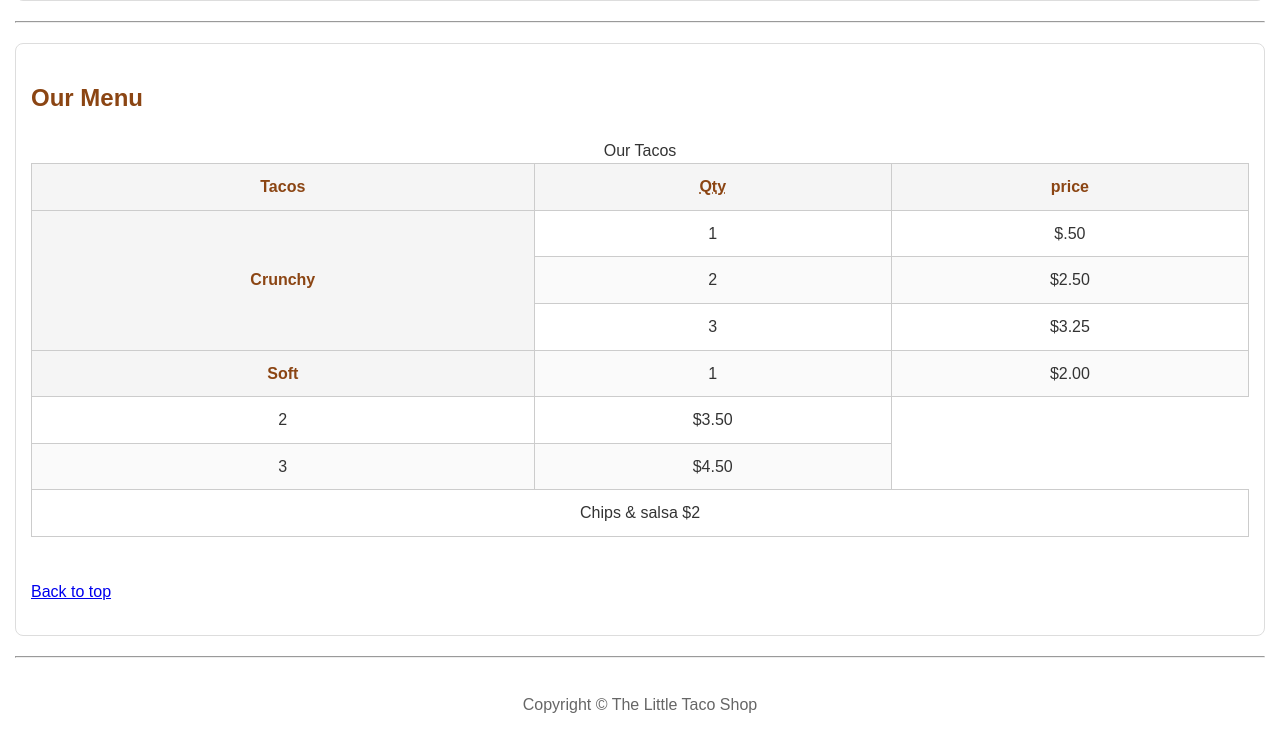
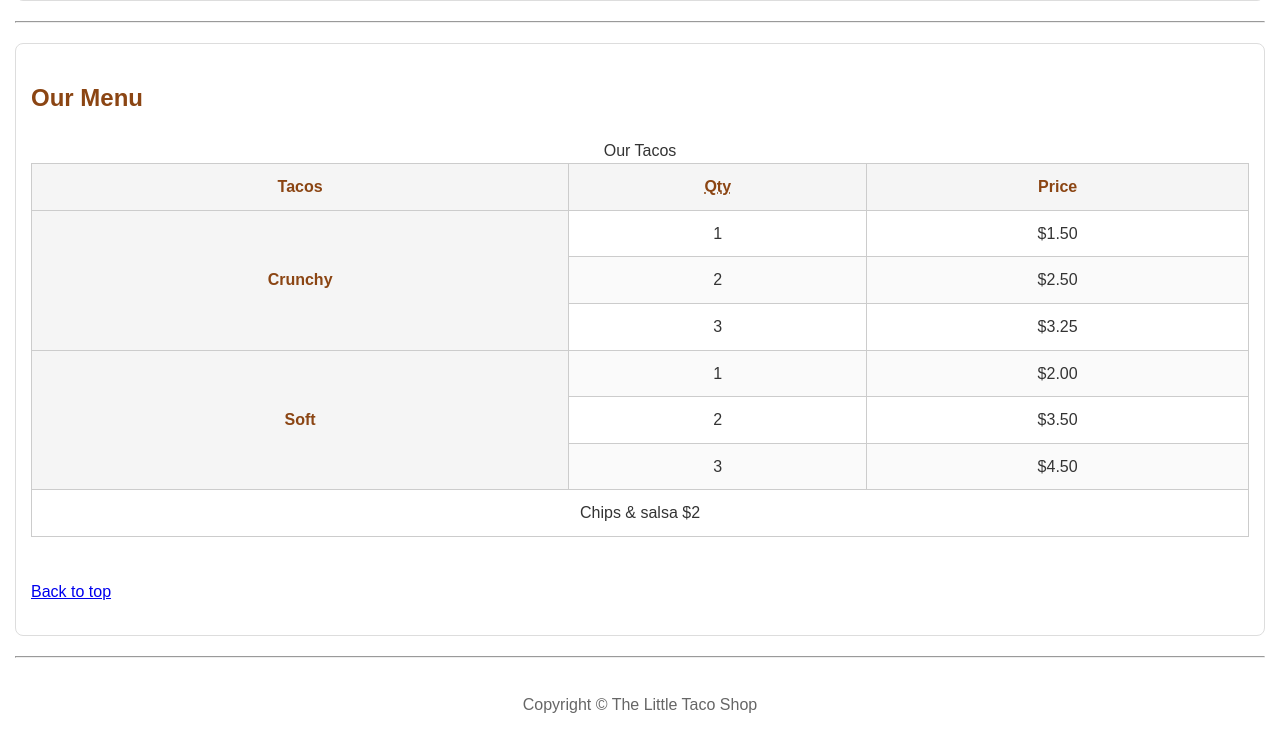
Before and after one commit to SathwikaChodavarapu/Little-Taco-Shop, a plain HTML site: page index.html in a window 1280 px wide. Shown: the part 1235-1986 px from the top of the page. Drawn offline with Linux system fonts and the light colour scheme; files that its build step writes are made by us from their sources; files whose address does not match are found by name.

Commit message:
Fix taco prices and typos in index.html
Updated the menu prices for tacos and corrected typos.

```diff
--- a/index.html
+++ b/index.html
@@ -62,20 +62,20 @@
         <h2>Our Menu</h2>
         <table>
     <caption>Our Tacos</caption>
+
     <thead>
         <tr>
-                <th>Tacos</th>
+            <th scope="col">Tacos</th>
             <th scope="col"><abbr title="Quantity">Qty</abbr></th>
-                <th scope="col">price</th>
+            <th scope="col">Price</th>
         </tr>
     </thead>
+
     <tbody>
         <tr>
-                <th scope="row" rowspan="3">
-                    Crunchy
-                </th>
+            <th scope="row" rowspan="3">Crunchy</th>
             <td>1</td>
-                <td>$.50</td>
+            <td>$1.50</td>
         </tr>
         <tr>
             <td>2</td>
@@ -85,10 +85,9 @@
             <td>3</td>
             <td>$3.25</td>
         </tr>
+
         <tr>
-                <th scope="row" rowsapn="3">
-                    Soft
-                </th>
+            <th scope="row" rowspan="3">Soft</th>
             <td>1</td>
             <td>$2.00</td>
         </tr>
@@ -101,14 +100,12 @@
             <td>$4.50</td>
         </tr>
     </tbody>
+
     <tfoot>
         <tr>
-                <td colspan="3">
-                    Chips &amp; salsa $2
-                </td>
+            <td colspan="3">Chips &amp; salsa $2</td>
         </tr>
     </tfoot>
-            </tr>
 </table>
         <br>
         <p>
```
Lines whose indentation alone changed are shown as unchanged.
